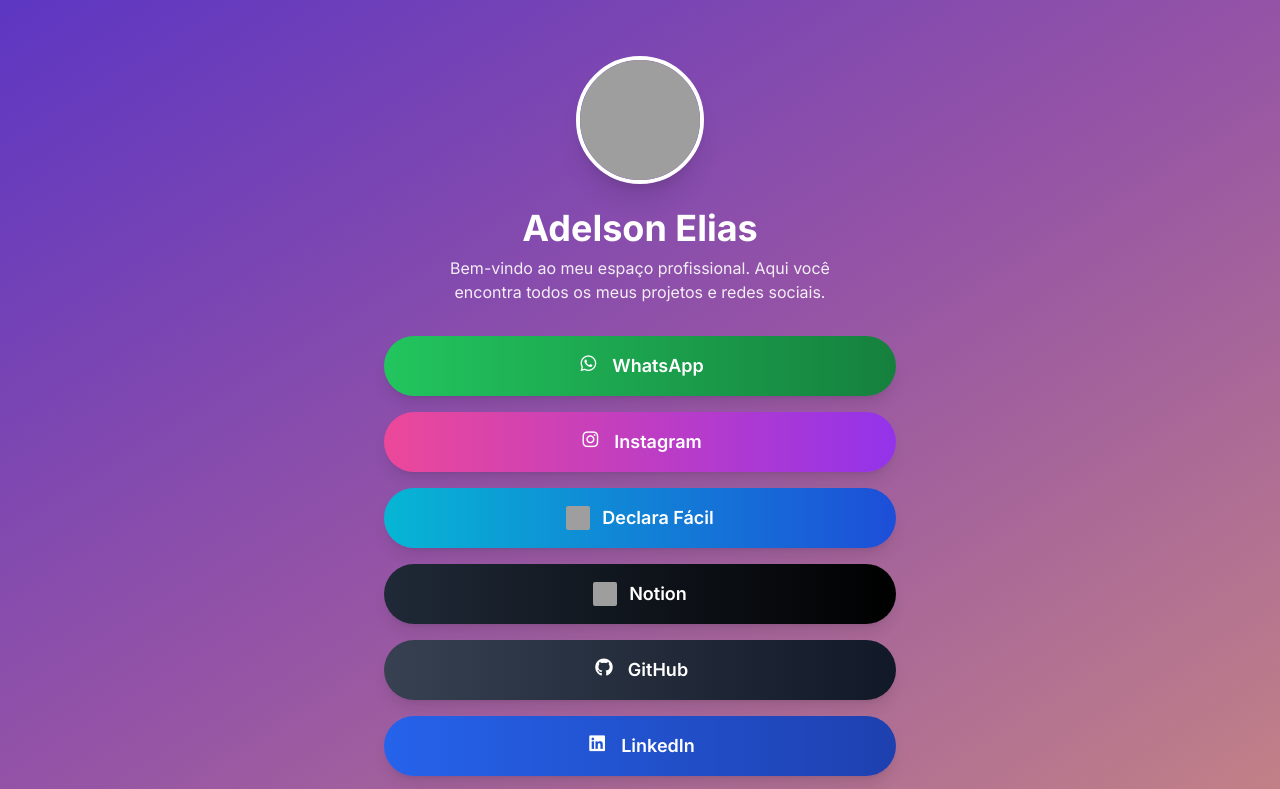
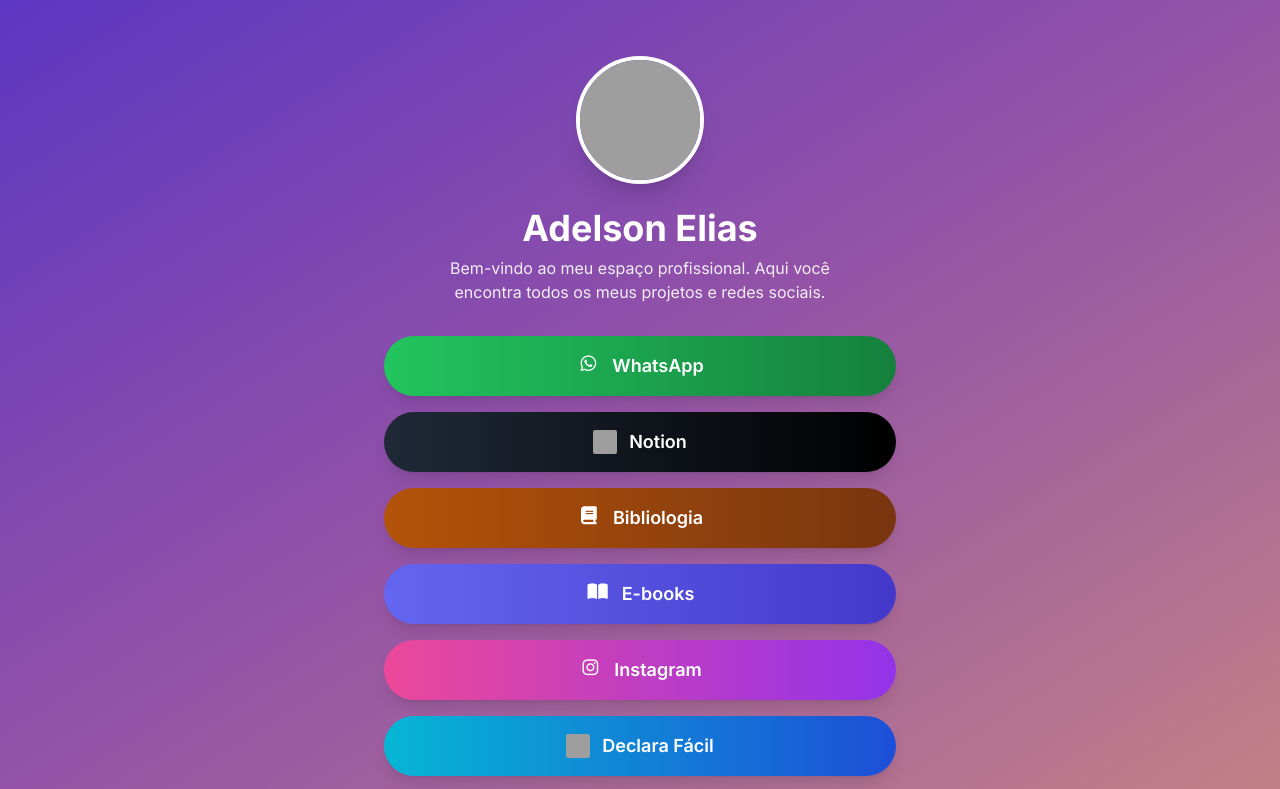
Before and after one commit to adehas25/meuslinks, a plain HTML site: page index.html in a window 1280 px wide. Shown: the top 789 px of the page. Drawn offline with nearby package versions, Linux system fonts and the light colour scheme; grey boxes are pictures that could not be loaded.

Commit message:
ebook e bibliologia

```diff
--- a/index.html
+++ b/index.html
@@ -1,4 +1,4 @@
- <!DOCTYPE html>
+<!DOCTYPE html>
 <html lang="pt-BR">
 <head>
     <meta charset="UTF-8">
@@ -64,7 +64,7 @@
         </p>
 
         <div id="links-container" class="space-y-4">
-            </div>
+        </div>
     </main>
 
     <footer class="text-center text-sm py-4">
@@ -72,13 +72,15 @@
     </footer>
 
     <script>
-        // Array de objetos com seus links
+        // Array de objetos com seus links na nova ordem
         const socialLinks = [
             { name: "WhatsApp", url: "https://wa.me/5581998721990", icon: "fab fa-whatsapp", color: "from-green-500 to-green-700" },
+            { name: "Notion", url: "https://hickory-chickadee-639.notion.site/Direito-1509137ee9938080a35edb8b3de41518?source=copy_link", htmlIcon: '<img src="https://live.staticflickr.com/65535/54761886877_1d7788504b_t.jpg" alt="Logo Notion" class="w-6 h-6 mr-3 rounded-sm">', color: "from-gray-800 to-black" },
+            { name: "Bibliologia", url: "https://1drv.ms/f/c/d7f729cbda9c8f34/EstF-Kq8VS5CppT5X0iuVIABPywtRgentcgVFo8E-o_9ag?e=GfhiM1", icon: "fas fa-book", color: "from-amber-700 to-amber-900" },
+            { name: "E-books", url: "https://1drv.ms/f/c/d7f729cbda9c8f34/Ej3omYejh6FMpQleQ73NWVIBxCZoqd8dDLq81Vhc1-h9uA?e=fioCDP", icon: "fas fa-book-open", color: "from-indigo-500 to-indigo-700" },
             { name: "Instagram", url: "https://www.instagram.com/adelsonelias", icon: "fab fa-instagram", color: "from-pink-500 to-purple-600" },
             // LOGO DO DECLARA FÁCIL ATUALIZADA
             { name: "Declara Fácil", url: "https://adehas25.github.io/declarafacil/", htmlIcon: '<img src="https://live.staticflickr.com/65535/54761899522_0d25284838_t.jpg" alt="Logo Declara Fácil" class="w-6 h-6 mr-3 rounded-sm">', color: "from-cyan-500 to-blue-700" },
-            { name: "Notion", url: "https://hickory-chickadee-639.notion.site/Direito-1509137ee9938080a35edb8b3de41518?source=copy_link", htmlIcon: '<img src="https://live.staticflickr.com/65535/54761886877_1d7788504b_t.jpg" alt="Logo Notion" class="w-6 h-6 mr-3 rounded-sm">', color: "from-gray-800 to-black" },
             { name: "GitHub", url: "https://github.com/adehas25", icon: "fab fa-github", color: "from-gray-700 to-gray-900" },
             { name: "LinkedIn", url: "https://www.linkedin.com/in/adelson-elias-5a97ab36a/", icon: "fab fa-linkedin", color: "from-blue-600 to-blue-800" },
             { name: "YouTube", url: "https://www.youtube.com/@adelsoneliasoficial", icon: "fab fa-youtube", color: "from-red-600 to-red-800" }
```
